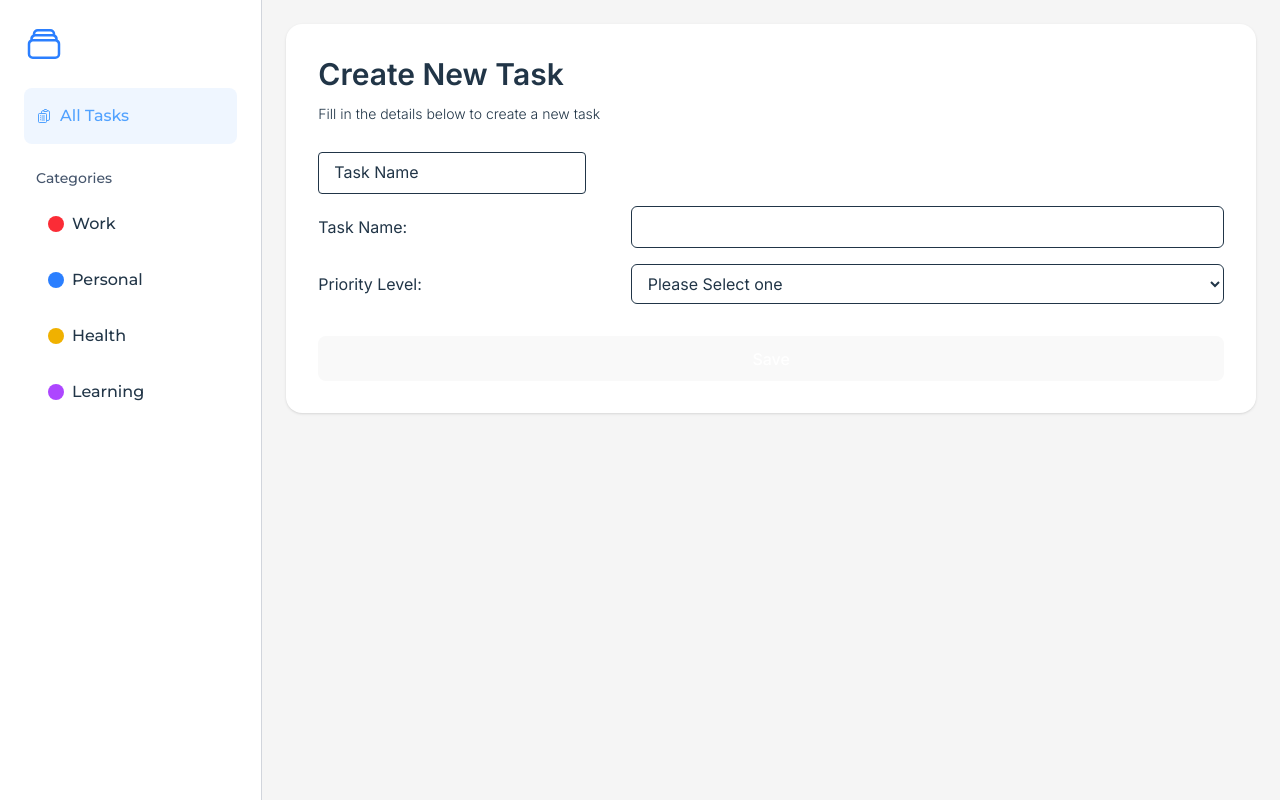
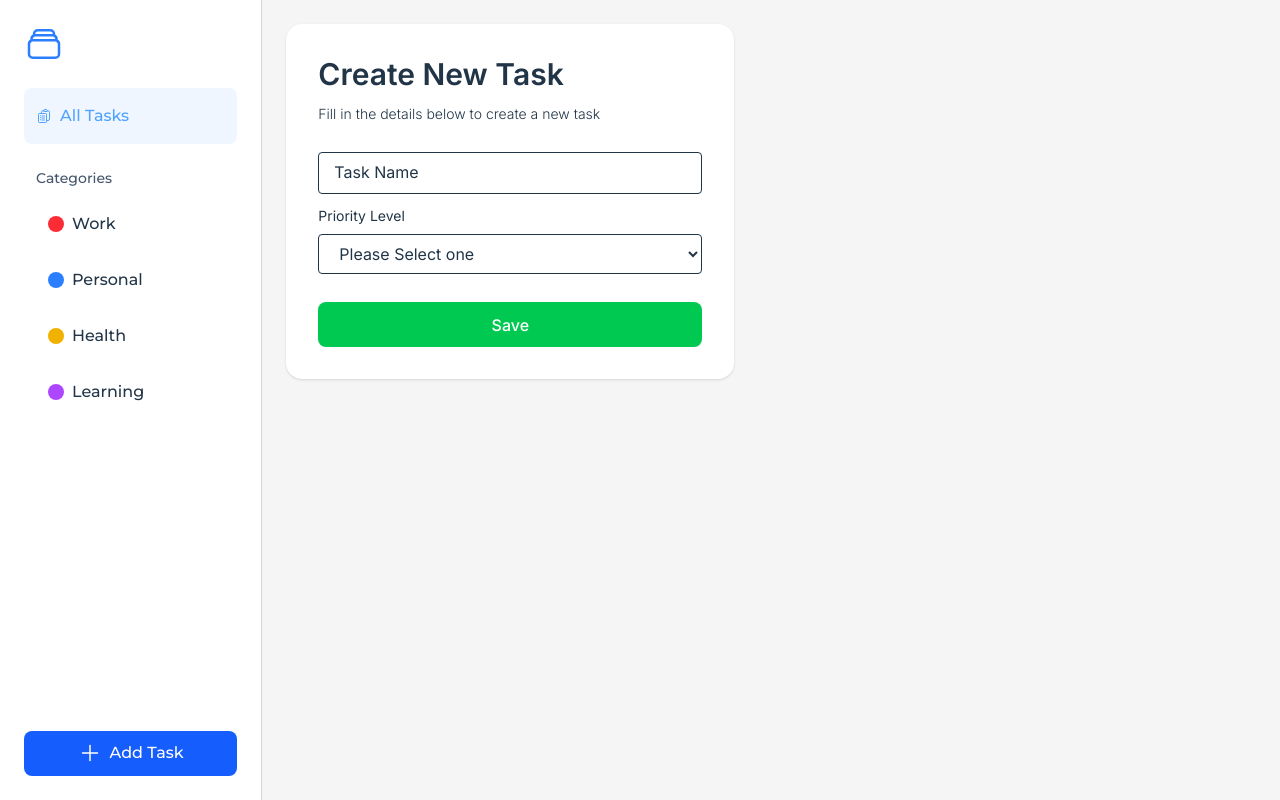
Before and after one commit to bertsss/task-management, a Vue app: page /create in a window 1280 px wide. Built offline with nearby package versions, Linux system fonts and the light colour scheme; the HTML template or start-up script is replaced by a standard one.

Commit message:
Added function for create task

```diff
--- a/package.json
+++ b/package.json
@@ -11,6 +11,7 @@
   "dependencies": {
     "@heroicons/vue": "^2.2.0",
     "@tailwindcss/vite": "^4.1.5",
+    "safe-stable-stringify": "^2.5.0",
     "vue": "^3.5.12",
     "vue-router": "^4.5.0"
   },
--- a/src/App.vue
+++ b/src/App.vue
@@ -1,30 +1,28 @@
 <script lang="ts" setup>
 // import Form from './components/Form.vue'
 // import Table from './components/Table.vue'
-import SideNav from './components/SideNav.vue'
-import { ref, onMounted, watch } from 'vue'
+import SideNav from './components/SideNav.vue';
+import { ref, onMounted, watch } from 'vue';
 
-const setOfTasks = ref([])
-const form = ref(null)
+const setOfTasks = ref([]);
+const form = ref(null);
 
 onMounted(() => {
-    setOfTasks.value = JSON.parse(localStorage.getItem('setOfTasks')) || []
-})
+    setOfTasks.value = JSON.parse(localStorage.getItem('setOfTasks')) || [];
+});
 
-watch(setOfTasks, (newVal) => {
-    localStorage.setItem('setOfTasks', JSON.stringify(newVal))
-}, { deep: true })
-
-const save = (task) => {
-    setOfTasks.value.unshift(task)
-    localStorage.setItem('setOfTasks', JSON.stringify(setOfTasks.value))
-    form.value.clearForm()
-}
+watch(
+    setOfTasks,
+    (newVal) => {
+        localStorage.setItem('setOfTasks', JSON.stringify(newVal));
+    },
+    { deep: true }
+);
 
 const remove = (task) => {
-    const index = setOfTasks.value.findIndex(x => x.name === task.name)
-    setOfTasks.value.splice(index, 1)
-}
+    const index = setOfTasks.value.findIndex((x) => x.name === task.name);
+    setOfTasks.value.splice(index, 1);
+};
 </script>
 
 <template>
@@ -32,7 +30,7 @@ const remove = (task) => {
         <!-- <h2 class="text-xl font-semibold mb-4">Task Management Application</h2> -->
         <SideNav />
 
-        <div class="container p-6 bg-neutral-100 font-inter">
+        <div class="container p-6 bg-neutral-100 font-inter max-w-full">
             <RouterView></RouterView>
         </div>
 
@@ -48,5 +46,4 @@ const remove = (task) => {
     </div>
 </template>
 
-<style scoped>
-</style>
+<style scoped></style>
--- a/src/components/InputField.vue
+++ b/src/components/InputField.vue
@@ -3,25 +3,30 @@ const props = defineProps<{
     label: string;
     isRequired?: boolean;
 }>();
-const { label = "Label", isRequired = false } = props;
+const { label = 'Label', isRequired = false } = props;
 const model = defineModel();
 </script>
 
 <template>
     <div class="relative">
+        <!-- <span
+            class="text-red-600 absolute top-[-1.3rem]"
+            v-if="isRequired"
+            >*</span
+        > -->
         <input
-            class="input-field rounded border px-4 py-2 outline-0 text-md focus:outline-2 focus:outline-blue-400 focus:border-blue-400 z-10 relative"
+            class="input-field rounded border px-4 py-2 outline-0 text-md focus:outline-2 focus:outline-blue-400 focus:border-blue-400 z-10 relative w-full"
             name="input"
             type="text"
             placeholder=" "
             v-model="model"
+            :required="isRequired"
         />
         <label
             class="label absolute left-4 top-2 cursor-text bg-white transition-all"
             for="input"
             >{{ label }}</label
         >
-        <span v-if="isRequired">*</span>
     </div>
 </template>
 
--- a/src/components/SideNav.vue
+++ b/src/components/SideNav.vue
@@ -1,8 +1,14 @@
 <script lang="ts" setup>
-import { RectangleStackIcon, ClipboardDocumentListIcon } from '@heroicons/vue/24/outline'
+import {
+    RectangleStackIcon,
+    ClipboardDocumentListIcon,
+    PlusIcon,
+} from '@heroicons/vue/24/outline';
 </script>
 <template>
-    <div class="w-xs min-h-screen p-6 border-r border-gray-300 flex flex-col gap-6">
+    <div
+        class="w-xs min-h-screen p-6 border-r border-gray-300 flex flex-col gap-6"
+    >
         <!-- <img class="w-[120px] h-[70px]" src="/src/assets/images/logo.png" alt="logo"> -->
         <RectangleStackIcon class="size-10 text-blue-500" />
 
@@ -10,7 +16,7 @@ import { RectangleStackIcon, ClipboardDocumentListIcon } from '@heroicons/vue/24
             <ul class="text-slate-900 w-full">
                 <li
                     class="font-medium flex items-center hover:cursor-pointer hover:bg-blue-50 rounded-lg px-3 py-4 hover:text-blue-400"
-                    :class="{'bg-blue-50 text-blue-400' : true}"
+                    :class="{ 'bg-blue-50 text-blue-400': true }"
                 >
                     <ClipboardDocumentListIcon class="mr-2 size-4" /> All Tasks
                 </li>
@@ -18,29 +24,47 @@ import { RectangleStackIcon, ClipboardDocumentListIcon } from '@heroicons/vue/24
         </div>
 
         <div>
-            <h3 class="mb-2 text-slate-600 px-3 text-sm font-medium">Categories</h3>
+            <h3 class="mb-2 text-slate-600 px-3 text-sm font-medium">
+                Categories
+            </h3>
 
             <ul>
-                <li class="font-medium flex items-center hover:cursor-pointer hover:bg-blue-50 rounded-lg pl-6 py-4 hover:text-blue-400">
+                <li
+                    class="font-medium flex items-center hover:cursor-pointer hover:bg-blue-50 rounded-lg pl-6 py-4 hover:text-blue-400"
+                >
                     <div class="w-4 h-4 bg-red-500 rounded-full mr-2"></div>
                     Work
                 </li>
 
-                <li class="font-medium flex items-center hover:cursor-pointer hover:bg-blue-50 rounded-lg pl-6 py-4 hover:text-blue-400">
+                <li
+                    class="font-medium flex items-center hover:cursor-pointer hover:bg-blue-50 rounded-lg pl-6 py-4 hover:text-blue-400"
+                >
                     <div class="w-4 h-4 bg-blue-500 rounded-full mr-2"></div>
                     Personal
                 </li>
 
-                <li class="font-medium flex items-center hover:cursor-pointer hover:bg-blue-50 rounded-lg pl-6 py-4 hover:text-blue-400">
+                <li
+                    class="font-medium flex items-center hover:cursor-pointer hover:bg-blue-50 rounded-lg pl-6 py-4 hover:text-blue-400"
+                >
                     <div class="w-4 h-4 bg-yellow-500 rounded-full mr-2"></div>
                     Health
                 </li>
 
-                <li class="font-medium flex items-center hover:cursor-pointer hover:bg-blue-50 rounded-lg pl-6 py-4 hover:text-blue-400">
+                <li
+                    class="font-medium flex items-center hover:cursor-pointer hover:bg-blue-50 rounded-lg pl-6 py-4 hover:text-blue-400"
+                >
                     <div class="w-4 h-4 bg-purple-500 rounded-full mr-2"></div>
                     Learning
                 </li>
             </ul>
         </div>
+
+        <button
+            class="rounded flex items-center justify-center w-full bg-blue-600 text-white mt-auto"
+            @click="$router.push({ name: 'create' })"
+        >
+            <PlusIcon class="size-6 mr-2 text-white" />
+            Add Task
+        </button>
     </div>
 </template>
--- a/src/pages/Create.vue
+++ b/src/pages/Create.vue
@@ -1,26 +1,43 @@
 <script lang="ts" setup>
-import { ref } from "vue";
-import InputField from "../components/InputField.vue";
+import { ref, onMounted } from 'vue';
+import InputField from '../components/InputField.vue';
+import stringify from 'safe-stable-stringify';
 
-const emit = defineEmits(["save"]);
+const emit = defineEmits(['save']);
+
+const setOfTasks = ref([]);
+const showMessage = ref(false);
 
 const task = ref({
-    name: "",
-    prio: "",
+    name: '',
+    prio: '',
     done: false,
 });
 
+onMounted(() => {
+    setOfTasks.value = JSON.parse(localStorage.getItem('setOfTasks') || '') || [];
+});
+
 const onSubmit = () => {
-    if (task.value.name.trim() === "") return;
+    if (task.value.name.trim() === '') return;
+    task.value.name = task.value.name.trim();
 
-    task.value.name = task.value.name.trim();
-    emit("save", task.value);
+    setOfTasks.value.unshift(task);
+    localStorage.setItem('setOfTasks', stringify(setOfTasks.value));
+
+    showMessage.value = true
+    let interval = setInterval(() => {
+        showMessage.value = false
+        clearInterval(interval)
+    }, 2000);
+
+    clearForm()
 };
 
 const clearForm = () => {
     task.value = {
-        name: "",
-        prio: "",
+        name: '',
+        prio: '',
         done: false,
     };
 };
@@ -29,9 +46,19 @@ defineExpose({ clearForm });
 </script>
 
 <template>
-    <div>
+    <div class="w-full relative">
+        <p
+            class="px-4 py-2 bg-green-500 text-white rounded transition-all duration-500 ease-in-out absolute top-0 right-0"
+            :class="{
+                'opacity-100 translate-x-0': showMessage,
+                'opacity-0 -translate-x-2': !showMessage
+            }"
+        >
+            You successfully created a task!
+        </p>
+
         <form
-            class="flex flex-col flex-wrap gap-3 p-8 rounded-2xl shadow-sm bg-white"
+            class="flex flex-col flex-wrap gap-3 p-8 rounded-2xl shadow-sm bg-white w-md"
             @submit.prevent="onSubmit()"
         >
             <h2 class="text-3xl font-semibold">Create New Task</h2>
@@ -41,31 +68,18 @@ defineExpose({ clearForm });
 
             <InputField
                 label="Task Name"
+                :is-required="true"
                 v-model="task.name"
             ></InputField>
-            <div class="flex items-center">
-                <p class="text-left mr-4 w-2/6">Task Name:</p>
-                <input
-                    class="border rounded-md px-3 py-2 w-4/6"
-                    type="text"
-                    v-model="task.name"
-                    required
-                />
-            </div>
 
-            <div class="flex items-center">
-                <p class="text-left mr-4 w-2/6">Priority Level:</p>
+            <div class="flex flex-col">
+                <p class="mb-2 text-sm">Priority Level</p>
                 <select
-                    class="border rounded-md px-3 py-2 w-4/6"
+                    class="border rounded px-4 py-2 w-full"
                     v-model="task.prio"
                     required
                 >
-                    <option
-                        disabled
-                        value=""
-                    >
-                        Please Select one
-                    </option>
+                    <option disabled value="">Please Select one</option>
                     <option value="Low">Low</option>
                     <option value="Medium">Medium</option>
                     <option value="High">High</option>
@@ -73,7 +87,7 @@ defineExpose({ clearForm });
             </div>
 
             <button
-                class="bg-green-500 text-white outline-none mt-4"
+                class="bg-green-500 text-white outline-none mt-4 active:outline-0"
                 type="submit"
             >
                 Save
--- a/src/router/index.ts
+++ b/src/router/index.ts
@@ -1,26 +1,26 @@
-import { createWebHistory, createRouter } from 'vue-router'
+import { createWebHistory, createRouter } from 'vue-router';
 
 const routes = [
     {
         path: '/',
-        name: 'Home',
-        component: () => import('../pages/Home.vue')
+        name: 'home',
+        component: () => import('../pages/Home.vue'),
     },
     {
         path: '/view',
-        name: 'View',
-        component: () => import('../pages/ViewTask.vue')
+        name: 'view',
+        component: () => import('../pages/ViewTask.vue'),
     },
     {
         path: '/create',
-        name: 'Create',
-        component: () => import('../pages/Create.vue')
-    }
-]
+        name: 'create',
+        component: () => import('../pages/Create.vue'),
+    },
+];
 
 const router = createRouter({
-  history: createWebHistory(),
-  routes,
-})
+    history: createWebHistory(),
+    routes,
+});
 
-export default router
+export default router;
--- a/src/style.css
+++ b/src/style.css
@@ -1,7 +1,7 @@
 @import url('https://fonts.googleapis.com/css2?family=Montserrat:ital,wght@0,100..900;1,100..900&display=swap');
 @import url('https://fonts.googleapis.com/css2?family=Lato:ital,wght@0,100;0,300;0,400;0,700;0,900;1,100;1,300;1,400;1,700;1,900&display=swap');
 @import url('https://fonts.googleapis.com/css2?family=Inter:ital,opsz,wght@0,14..32,100..900;1,14..32,100..900&display=swap');
-@import "tailwindcss";
+@import 'tailwindcss';
 
 @theme {
     --font-montserrat: 'Montserrat', sans-serif;
@@ -10,7 +10,7 @@
 }
 
 :root {
-  font-family: "Montserrat", sans-serif;
+    font-family: 'Montserrat', sans-serif;
     line-height: 1.5;
     font-weight: 400;
 
@@ -53,12 +53,8 @@ button {
     font-size: 1em;
     font-weight: 500;
     font-family: inherit;
-  background-color: #1a1a1a;
     cursor: pointer;
     transition: border-color 0.25s;
-}
-button:hover {
-  border-color: #646cff;
 }
 button:focus,
 button:focus-visible {
@@ -82,7 +78,7 @@ button:focus-visible {
     a:hover {
         color: #747bff;
     }
-  button {
+    /* button {
     background-color: #f9f9f9;
+  } */
 }
-}
```
Lines whose indentation alone changed are shown as unchanged.
